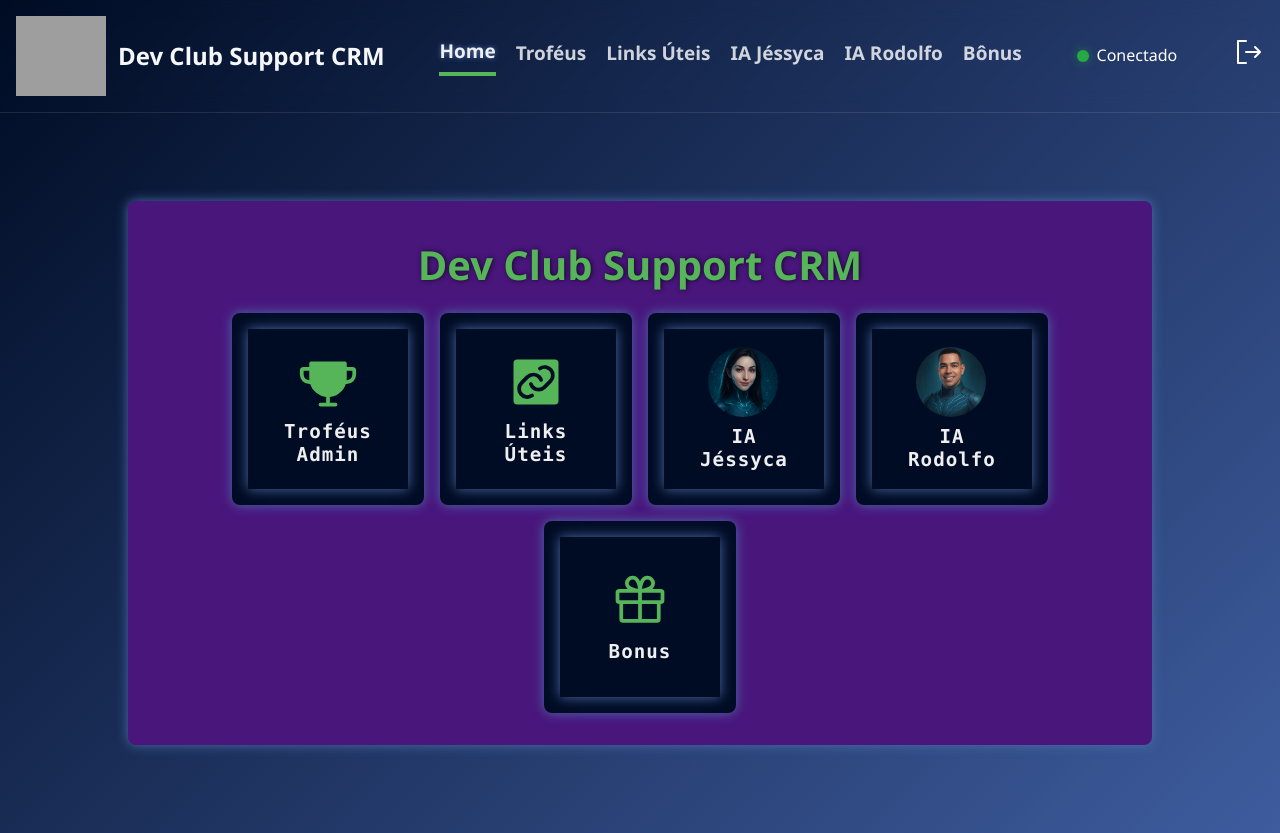
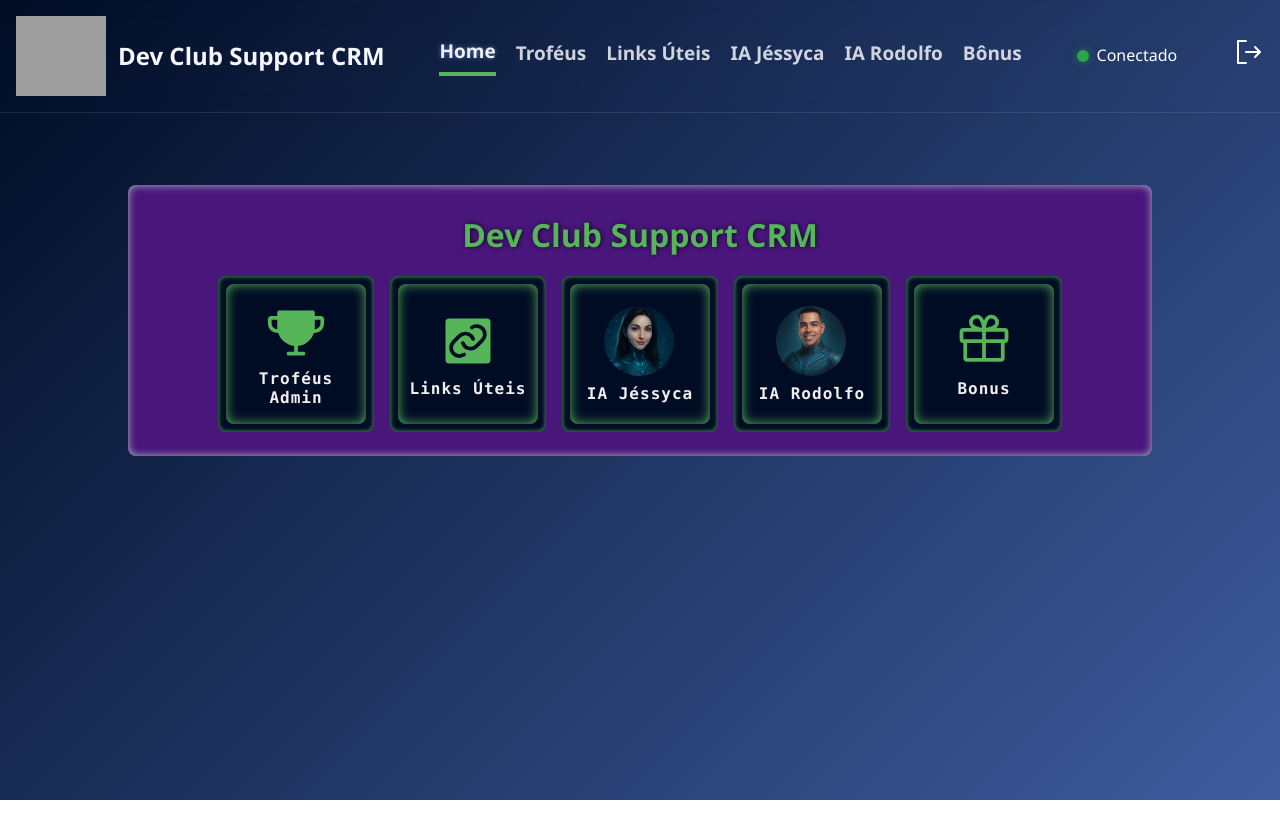
Before and after one commit to MaiaAndrey31/DevClub-SupportCRM, a React (Vite) app: page / in a window 1280 px wide. After the commit the page ends 800 px from the top, so only its background shows below. Built offline with nearby package versions, Linux system fonts and the light colour scheme; no server answers; sample sign-in values are in the browser's storage; grey boxes are pictures that could not be loaded.

Commit message:
Bonus & styles adjust

```diff
--- a/src/Pages/Home/styles.js
+++ b/src/Pages/Home/styles.js
@@ -27,8 +27,8 @@ export const MainContent = styled.div`
 `;
 
 export const HomeContainer = styled.div`
-  height: 80%;
-  width: 80vw;
+  height: 100%;
+  max-width: 80vw;
   display: flex;
   flex-direction: column;
   align-items: center;
@@ -36,9 +36,9 @@ export const HomeContainer = styled.div`
   color: #fff;
   background-color: ${theme.colors.purple};
   border-radius: 8px;
-  box-shadow: 0 0 12px ${theme.colors.primaryLight};
-  padding: 2rem 1rem;
-  margin: 2rem auto;
+  box-shadow: 0 0 8px inset ${theme.colors.prata};
+  padding: 1.5rem 1rem;
+    margin: 1rem auto;
 
   div {
     display: flex;
@@ -50,7 +50,7 @@ export const HomeContainer = styled.div`
 `;
 
 export const Title = styled.h1`
-  font-size: 2.5rem;
+  font-size: 2rem;
   color: ${theme.colors.accent};
   margin-bottom: 1rem;
   text-align: center;
@@ -64,21 +64,21 @@ export const ButtonSlide = styled.button`
   justify-content: center;
   gap: 0.5rem;
   color: #FFF;
-  border: 2px solid ${theme.colors.accent};
-  border-radius: 0;
-  padding: 18px 36px;
+  border: 2px groove ${theme.colors.accent};
+  border-radius: 8px;
+  padding: 1px 6px;
   font-family: "Lucida Console", Monaco, monospace;
-  font-size: 14px;
+  font-size: 12px;
   letter-spacing: 1px;
   cursor: pointer;
-  box-shadow: 0 0 12px ${theme.colors.primaryLight};
+  box-shadow: 0 0 12px inset ${theme.colors.accent};
   transition: ease-out 0.3s;
   -webkit-transition: ease-out 0.3s;
   -moz-transition: ease-out 0.3s;
   background: transparent;
 
   &:hover {
-    box-shadow: inset 0px 0px 40px 0 ${theme.colors.primaryLight};
+    box-shadow:  0px 0px 25px 0 ${theme.colors.accent};
   }
 `;
 
@@ -88,17 +88,17 @@ export const MenuItem = styled.div`
   align-items: center;
   justify-content: center;
   gap: 0.5rem;
-  padding: 1rem;
+  padding: .5rem;
   background-color: ${theme.colors.primaryDark};
   border-radius: ${theme.borderRadius};
-box-shadow: 0 0 12px ${theme.colors.primaryLight};
+box-shadow: 0 0 5px inset ${theme.colors.accent};
 transition: var(--transition);
 cursor: pointer;
 
   button {
     display: flex;
-    height: 160px;
-    width: 160px;
+    height: 140px;
+    width: 140px;
     flex-direction: column;
     align-items: center;
     justify-content: center;
@@ -109,7 +109,7 @@ cursor: pointer;
   }
 
   p {
-    font-size: 1.2rem;
+    font-size: 1rem;
     font-weight: 700;
     color: ${theme.colors.text};
   }
--- a/src/components/bonus/styles.js
+++ b/src/components/bonus/styles.js
@@ -37,6 +37,9 @@ export const Input = styled.input`
 
   &::placeholder {
     color: ${theme.colors.primaryDark};
+    font-weight: 600;
+    text-shadow: 0 0 4px ${theme.colors.white};
+    opacity: 0.6;
   }
 
   &:focus {
@@ -113,6 +116,7 @@ export const TableHeaderCell = styled.th`
 
 export const TableRow = styled.tr`
   border-bottom: 1px groove ${theme.colors.accent};
+  box-shadow: 0 0 4px inset ${theme.colors.accent};
   text-align: center;
 
   &:last-child {
@@ -127,6 +131,7 @@ export const TableRow = styled.tr`
 export const TableCell = styled.td`
   padding: 1rem 1.5rem;
   font-size: 0.875rem;
+  font-weight: 600;
   color: ${theme.colors.text};
 `;
 
```
